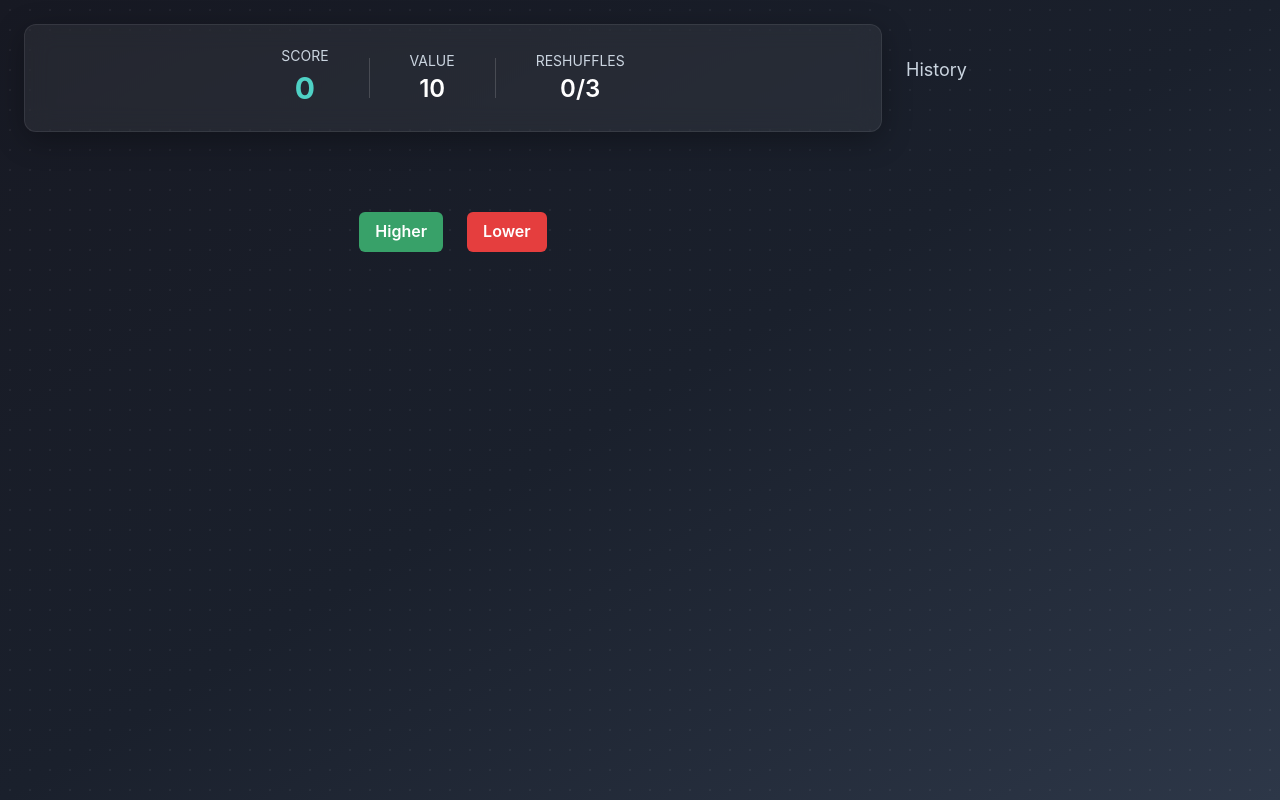
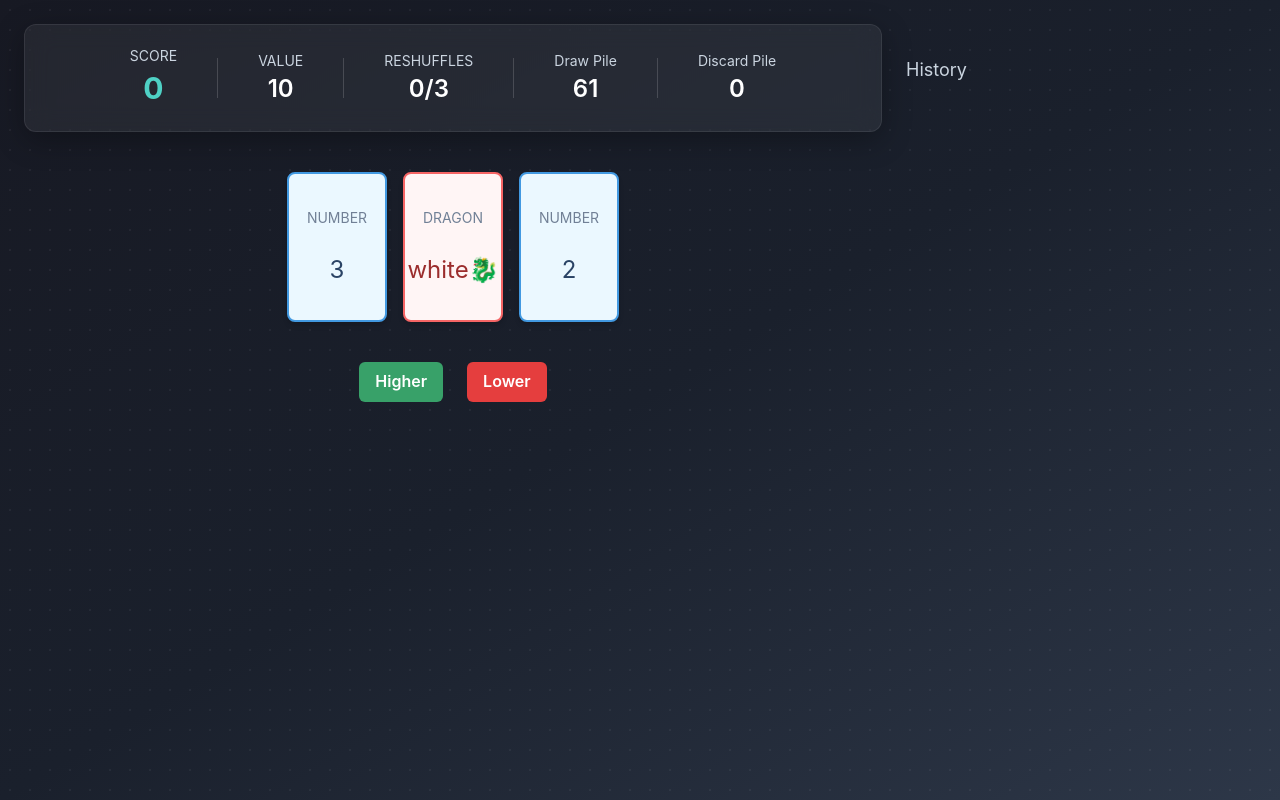
Before and after one commit to AsimAliMurtaza/hand-betting-game, a Next.js app: page /game in a window 1280 px wide. Built offline with nearby package versions, Linux system fonts and the light colour scheme.

Commit message:
fix(first-draw): fixed first draw hand not rendering.

```diff
--- a/src/components/ScorePanel.tsx
+++ b/src/components/ScorePanel.tsx
@@ -3,7 +3,8 @@ import { useGameStore } from "@/stores/store";
 import { MAX_RESHUFFLES } from "@/constants/constants";
 
 export default function ScorePanel() {
-  const { score, currentValue, reshuffles } = useGameStore();
+  const { score, currentValue, reshuffles, drawPile, discardPile } =
+    useGameStore();
 
   return (
     <Box
@@ -47,6 +48,26 @@ export default function ScorePanel() {
             {reshuffles}/{MAX_RESHUFFLES}
           </Text>
         </VStack>
+
+        <Box h="40px" w="1px" bg="whiteAlpha.300" />
+        <VStack spacing={0}>
+          <Text fontSize="sm" color="gray.300">
+            Draw Pile
+          </Text>
+          <Text fontSize="2xl" fontWeight="semibold">
+            {drawPile.length}
+          </Text>
+        </VStack>
+
+        <Box h="40px" w="1px" bg="whiteAlpha.300" />
+        <VStack spacing={0}>
+          <Text fontSize="sm" color="gray.300">
+            Discard Pile
+          </Text>
+          <Text fontSize="2xl" fontWeight="semibold">
+            {discardPile.length}
+          </Text>
+        </VStack>
       </HStack>
     </Box>
   );
--- a/src/stores/store.ts
+++ b/src/stores/store.ts
@@ -27,20 +27,20 @@ export const useGameStore = create<GameState>((set, get) => ({
 
   // Initialize the game state with a shuffled set of tiles
   startGame: () => {
-    const tiles = shuffle(createTiles());
-    // draw the first hand and calculate its value
-    const firstHand = tiles.slice(0, HAND_SIZE);
-    const remaining = tiles.slice(HAND_SIZE);
-    const firstValue = calculateHandValue(firstHand, INITIAL_TILE_VALUES);
+    const deck = shuffle(createTiles());
+    const firstHand = deck.slice(0, HAND_SIZE);
+    const remaining = deck.slice(HAND_SIZE);
+
+    const initialHandValue = calculateHandValue(firstHand, INITIAL_TILE_VALUES);
 
     set({
       drawPile: remaining,
       discardPile: [],
-      currentHand: [],
+      currentHand: firstHand,
       previousHand: [],
       score: 0,
       tileValues: { ...INITIAL_TILE_VALUES },
-      currentValue: firstValue,
+      currentValue: initialHandValue,
       previousValue: 0,
       isGameOver: false,
       gameOverReason: null,
@@ -69,7 +69,6 @@ export const useGameStore = create<GameState>((set, get) => ({
         return;
       }
 
-      // 🔀 reshuffle
       const newDeck = shuffle([...discardPile, ...createTiles()]);
 
       set({
@@ -113,22 +112,8 @@ export const useGameStore = create<GameState>((set, get) => ({
       ].slice(0, 10),
       score: isWin ? score + 1 : score,
       tileValues: updatedTileValues,
-      isGameOver: !isWin || hitTileLimit,
-      gameOverReason: !isWin ? "wrong_bet" : hitTileLimit ? "tile_limit" : null,
-    });
-  },
-  // draw a new hand of tiles, update the draw pile and discard pile accordingly
-  drawHand: () => {
-    const { drawPile, currentHand, discardPile } = get();
-
-    const newHand = drawPile.slice(0, HAND_SIZE);
-    const remaining = drawPile.slice(HAND_SIZE);
-
-    set({
-      previousHand: currentHand,
-      currentHand: newHand,
-      drawPile: remaining,
-      discardPile: [...discardPile, ...currentHand],
+      isGameOver: hitTileLimit,
+      gameOverReason: hitTileLimit ? "tile_limit" : null,
     });
   },
 }));
--- a/src/types/types.ts
+++ b/src/types/types.ts
@@ -8,7 +8,7 @@ export type Tile = {
 
 export type BetType = "higher" | "lower";
 
-type GameOverReason = "tile_limit" | "wrong_bet" | "deck_exhausted" | null;
+type GameOverReason = "tile_limit" | "deck_exhausted" | null;
 
 // Game state type definition. Includes the current state of the game and functions to manipulate it.
 export type GameState = {
@@ -29,6 +29,5 @@ export type GameState = {
   }[];
 
   startGame: () => void;
-  drawHand: () => void;
   placeBet: (bet: BetType) => void;
 };
```
